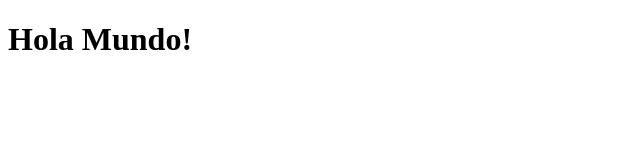
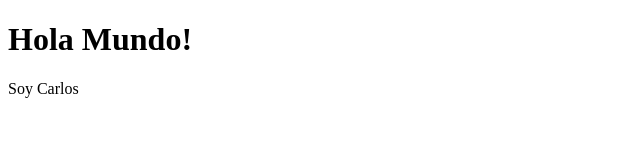
Before and after one commit to falconmasters/mi-pagina-web, a plain HTML site: page index.html in a window 1280 px wide. Shown: the full height of the page, 0-640 px from the left. Drawn offline with Linux system fonts and the light colour scheme.

Commit message:
Agregando parrafo con nombre

```diff
--- a/index.html
+++ b/index.html
@@ -8,6 +8,7 @@
 	<body>
 		<header>
 			<h1>Hola Mundo!</h1>
+			<p>Soy Carlos</p>
 		</header>
 	</body>
 </html>
```
